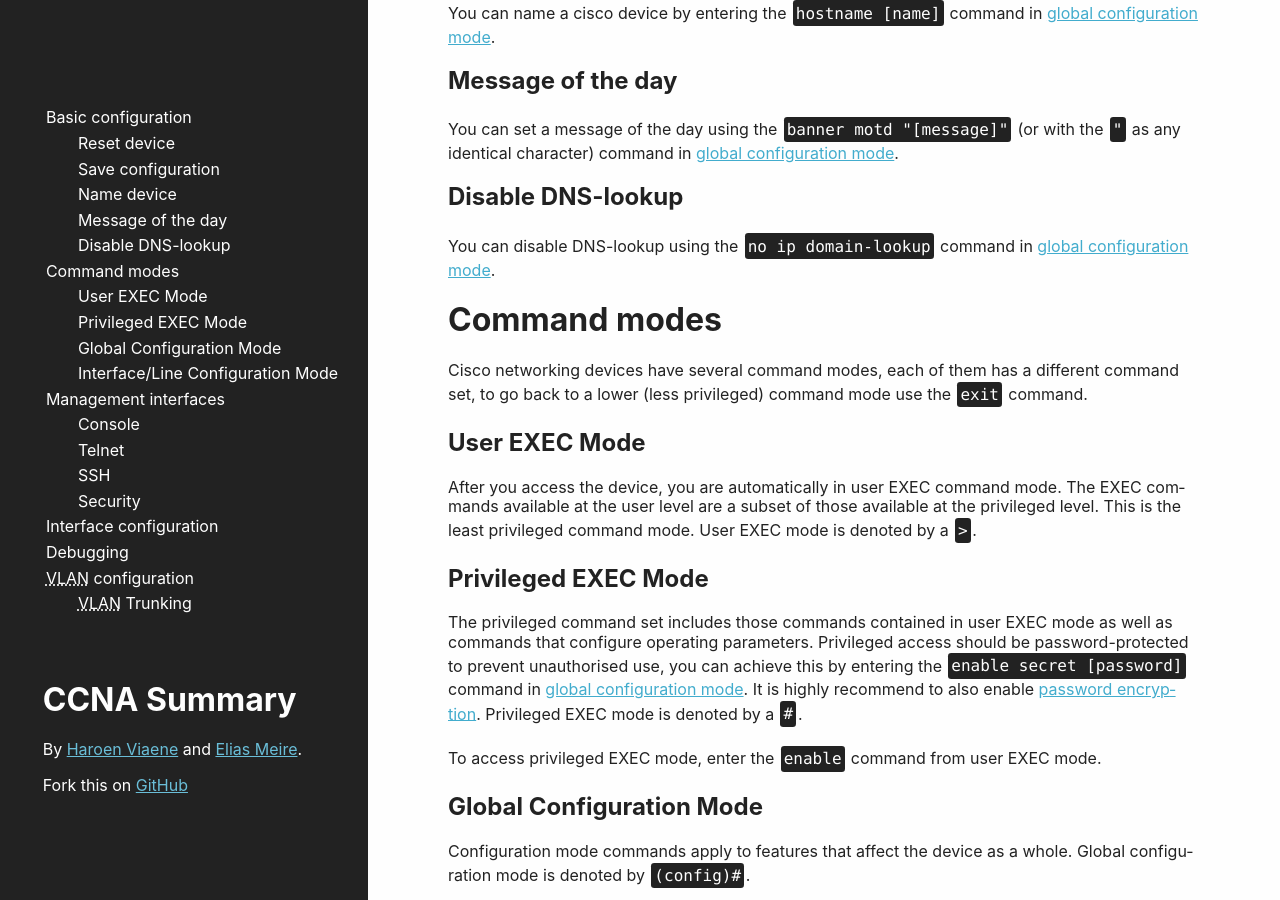
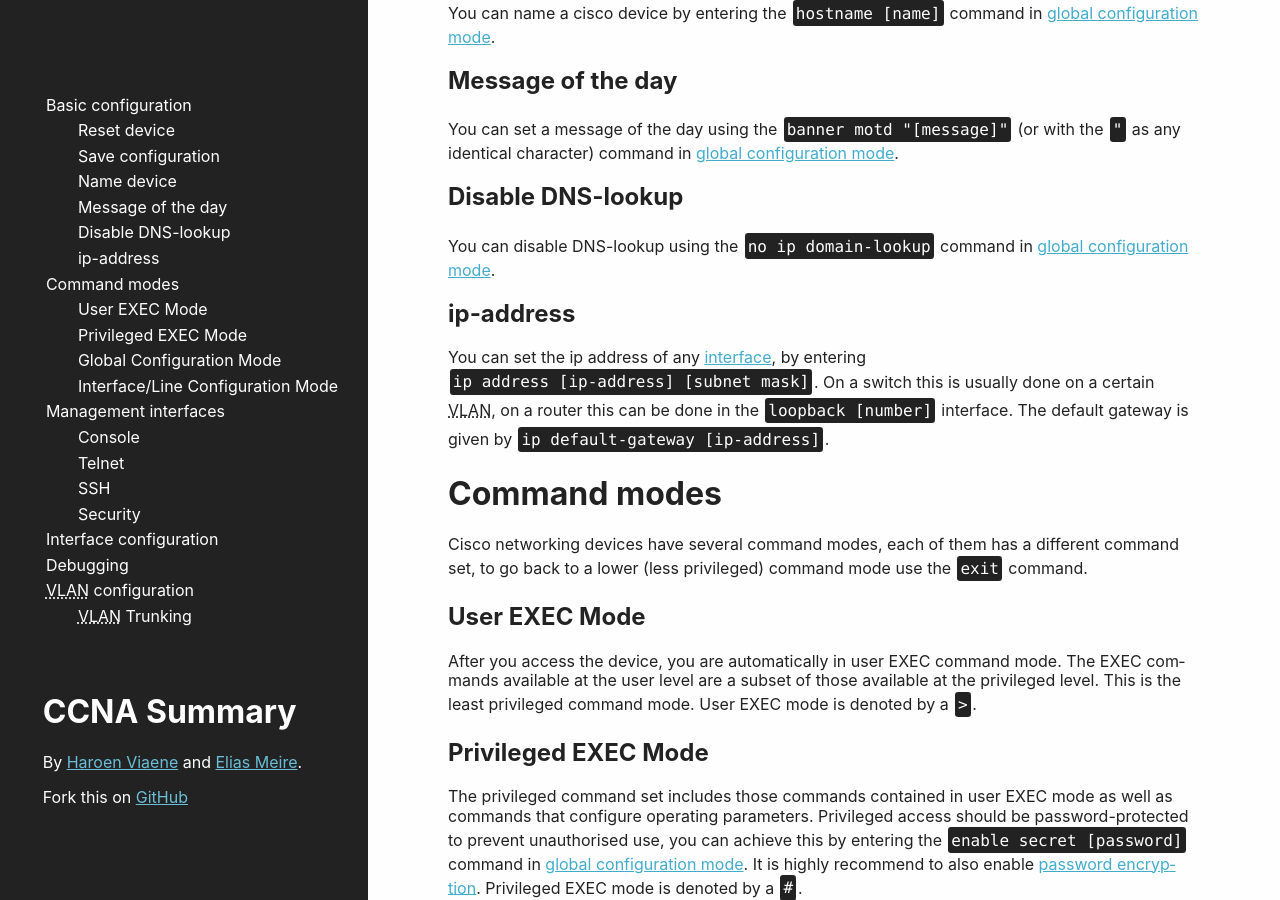
Before and after one commit to Haroenv/ccna, a Jekyll site: the page built from index.md, in a window 1280 px wide and 900 px high, scrolled down 718 px. Built offline with Jekyll 4.4.1, drawn with Linux system fonts in a browser that asks for light colours.

Commit message:
add ip addres section

```diff
--- a/index.md
+++ b/index.md
@@ -59,6 +59,10 @@ You can set a message of the day using the `banner motd "[message]"` (or with th
 ## Disable DNS-lookup
 
 You can disable DNS-lookup using the `no ip domain-lookup` command in [global configuration mode](#global-configuration-mode).
+
+## ip-address
+
+You can set the ip address of any [interface](#interfaceline-configuration-mode), by entering `ip address [ip-address] [subnet mask]`. On a switch this is usually done on a certain VLAN, on a router this can be done in the `loopback [number]` interface. The default gateway is given by `ip default-gateway [ip-address]`.
 
 # Command modes
 
```
